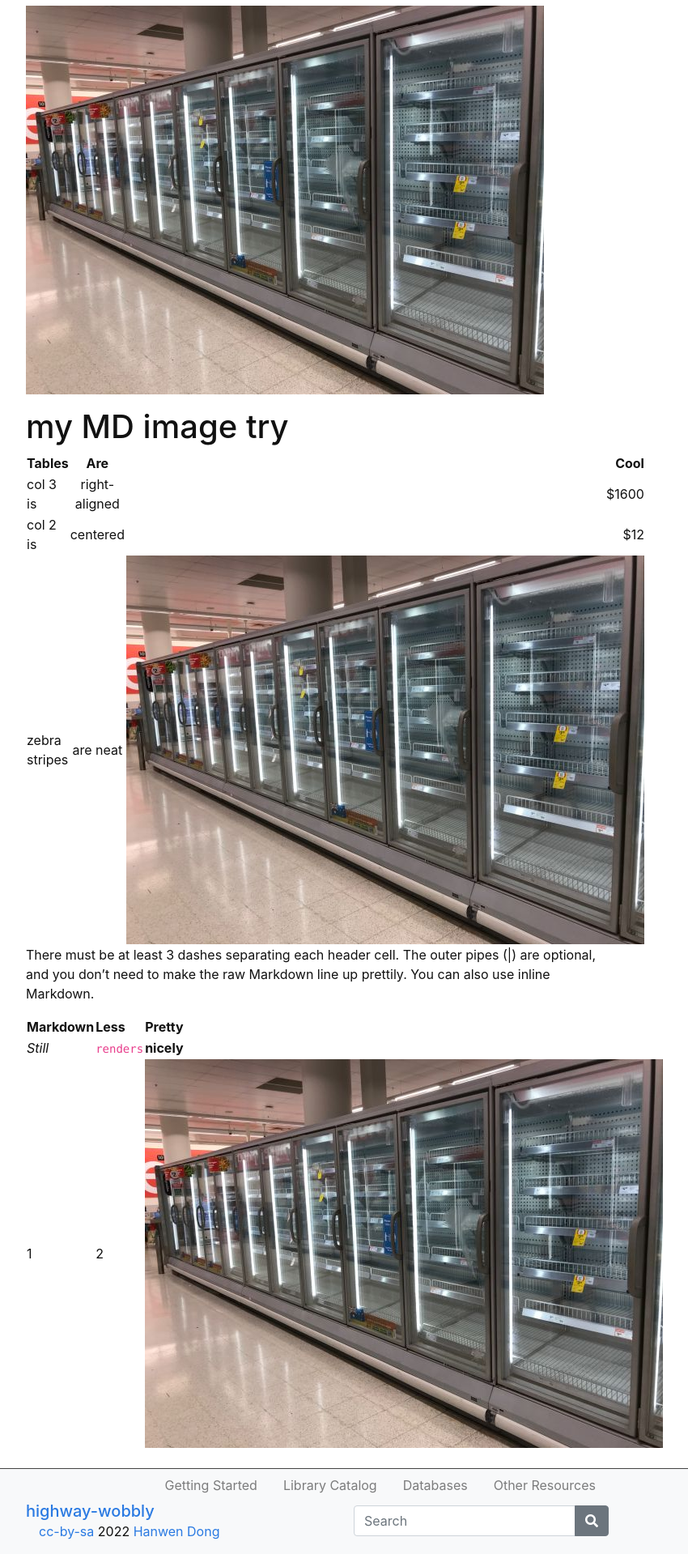
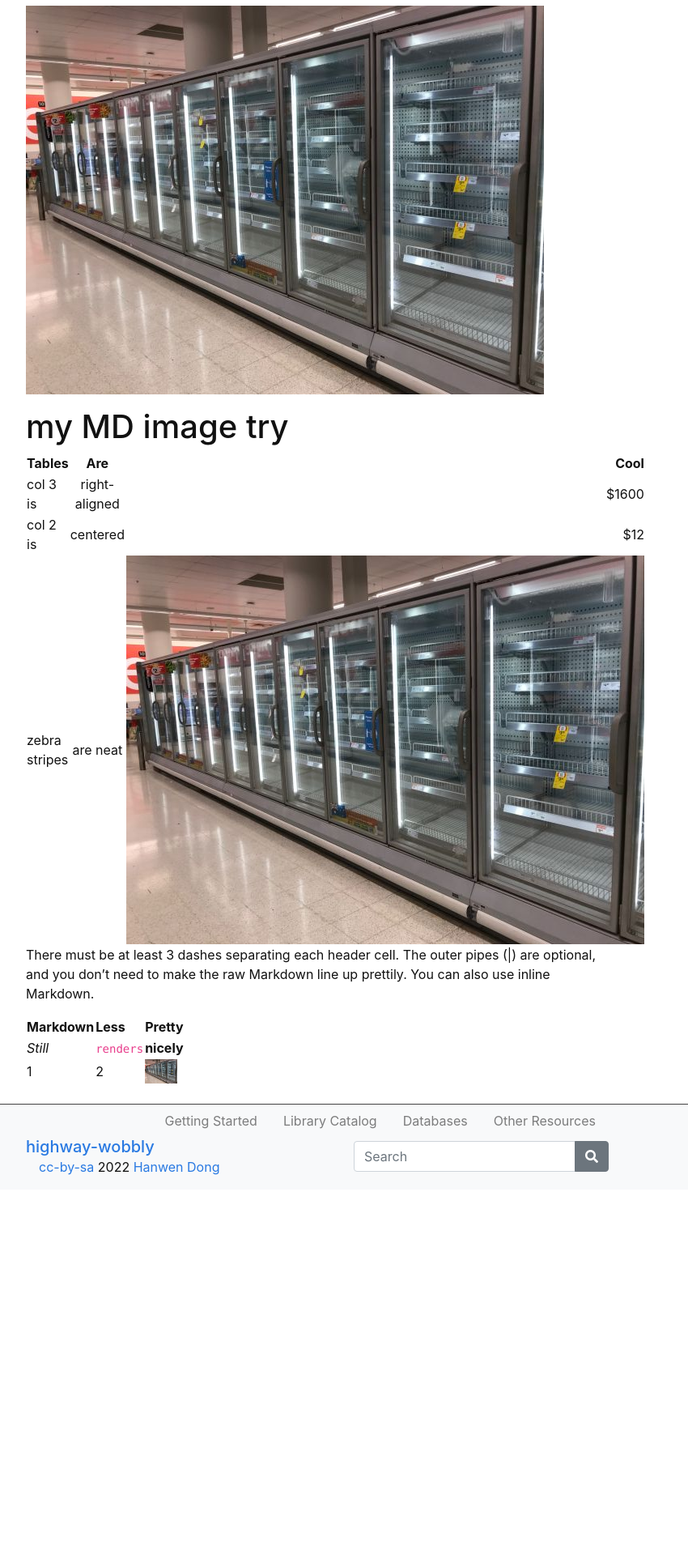
Before and after one commit to DickTurpshead/highway-wobbly, a Jekyll site: the page built from index.md, in a window 1280 px wide. Shown: the part 935-2854 px from the top of the page at 81% size, without its empty margins (248-1098 px from the left). Built offline with Jekyll 4.4.1, drawn with Linux system fonts in a browser that asks for light colours; after the commit the page ends 2404 px from its top, so only the background shows below that.

Commit message:
Update index.md

```diff
--- a/index.md
+++ b/index.md
@@ -42,4 +42,4 @@ raw Markdown line up prettily. You can also use inline Markdown.
 Markdown | Less | Pretty
 --- | --- | ---
 *Still* | `renders` | **nicely**
-1 | 2 | ![my-image](https://dickturpshead.github.io/highway-wobbly/images/empty-freezer-sm.jpg)
+1 | 2 | <img src="https://dickturpshead.github.io/highway-wobbly/images/empty-freezer.jpg" alt="fridges in Coles" width="40"/>
```
